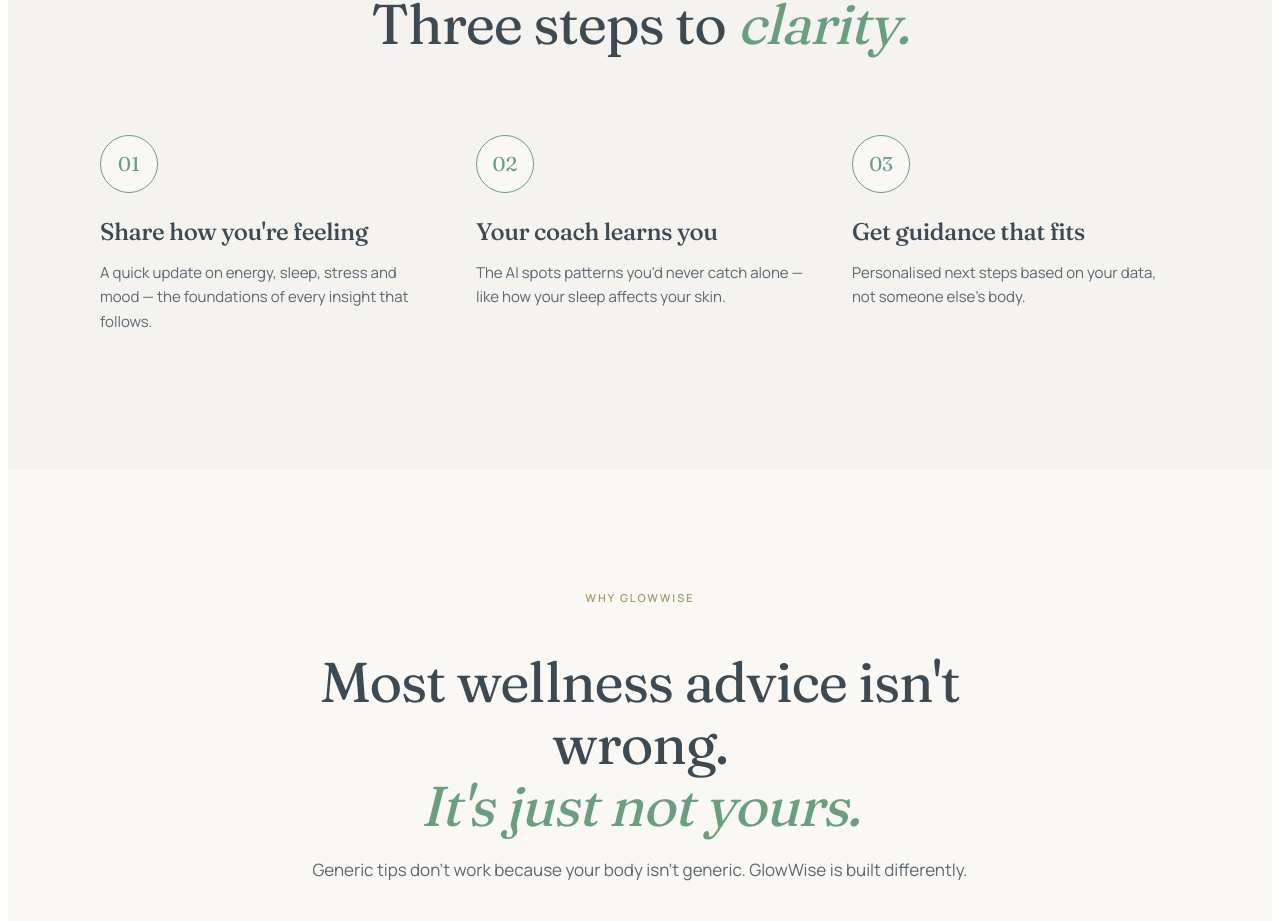
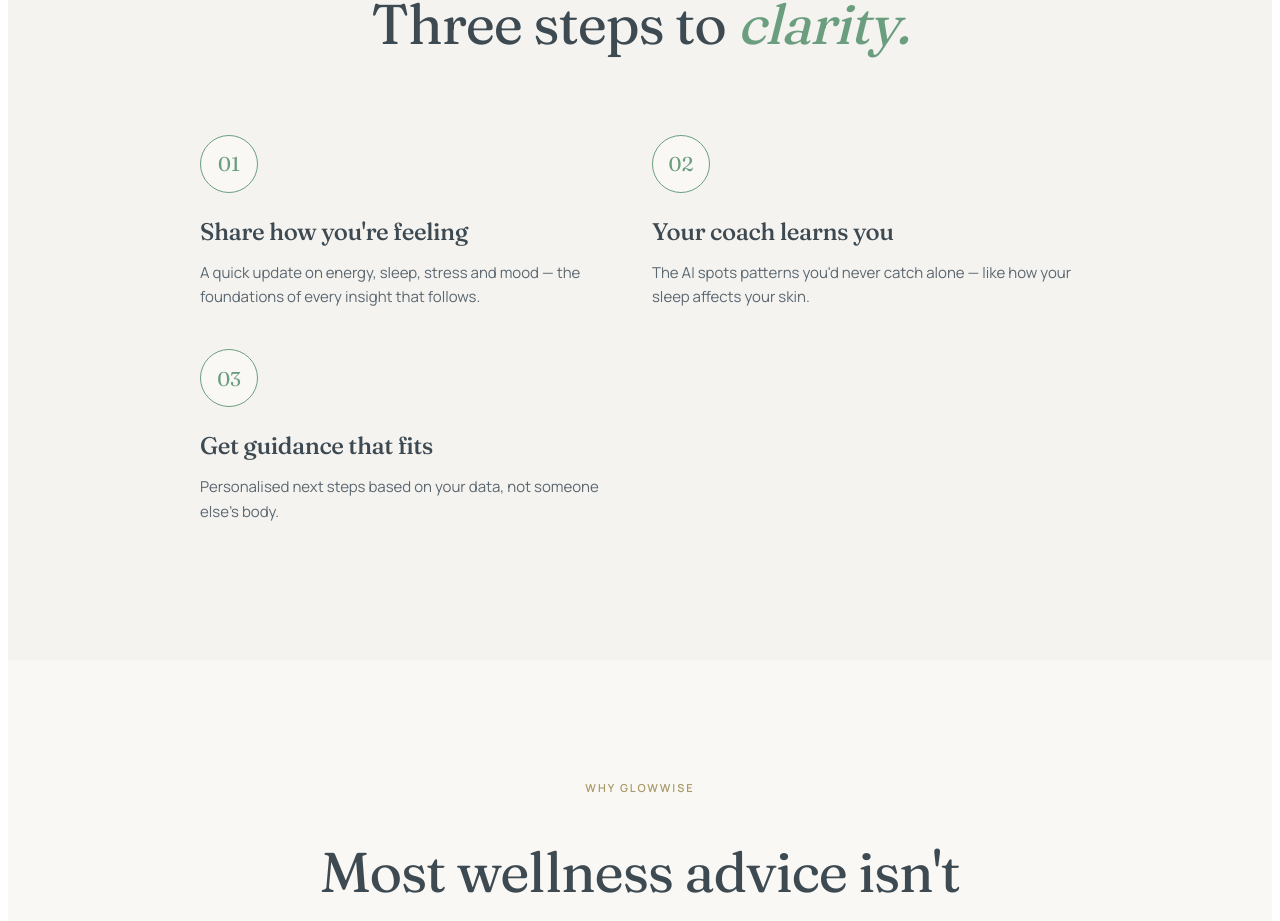
Before and after one commit to regalsky-hub/glowwise-marketing, a Next.js app: page / in a window 1280 px wide. Shown: the part 2053-2974 px from the top of the page. Built offline with nearby package versions, Linux system fonts and the light colour scheme; no server answers.

Commit message:
Update LandingClient.tsx
Fix pricing card row height so text below doesn't overlap

```diff
--- a/app/components/LandingClient.tsx
+++ b/app/components/LandingClient.tsx
@@ -668,7 +668,7 @@
             </h2>
           </div>
 
-          <div style={{ display: 'grid', gridTemplateColumns: 'repeat(auto-fit, minmax(260px, 1fr))', gap: '48px', maxWidth: '1080px', margin: '0 auto' }}>
+          <div style={{ display: 'grid', gridTemplateColumns: 'repeat(auto-fit, minmax(280px, 1fr))', gridAutoRows: '1fr', alignItems: 'stretch', gap: '24px', maxWidth: '880px', margin: '0 auto' }}>
             {[
               { num: '01', title: "Share how you're feeling", desc: 'A quick update on energy, sleep, stress and mood — the foundations of every insight that follows.' },
               { num: '02', title: 'Your coach learns you', desc: "The AI spots patterns you'd never catch alone — like how your sleep affects your skin." },
```
